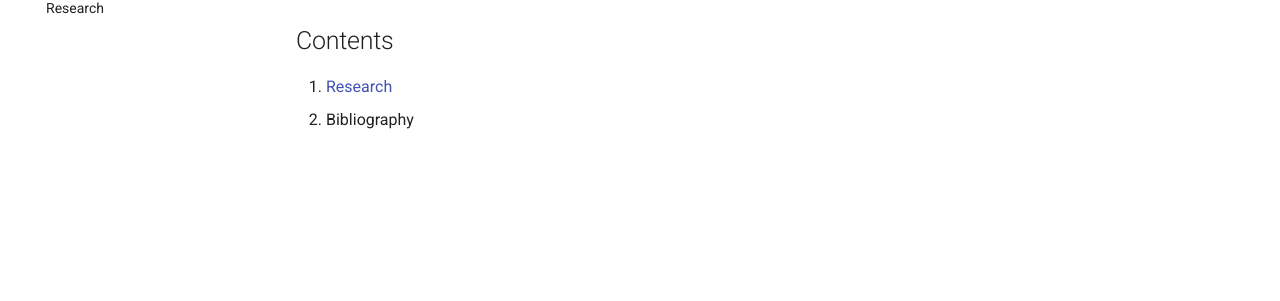
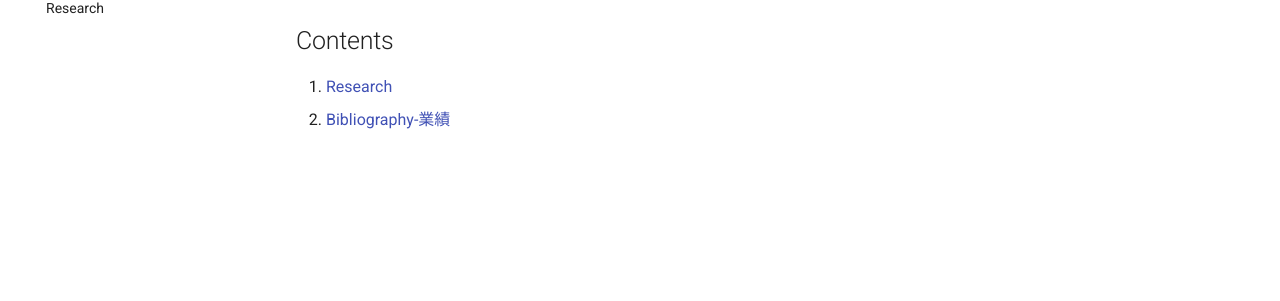
Before and after one commit to HirotsuguMINOWA/lab, an MkDocs documentation site: the page built from docs/index.md, in a window 1280 px wide. Shown: the part 157-458 px from the top of the page. Built offline with MkDocs 1.6.1 and Material for MkDocs 9.7.7, drawn with Linux system fonts in a browser that asks for light colours.

Commit message:
Added bibliography

```diff
--- a/docs/index.md
+++ b/docs/index.md
@@ -3,4 +3,4 @@
 ## Contents
 
 1. [Research](research.md)
-2. Bibliography
+2. [Bibliography-業績](https://researchmap.jp/hirotsugu_minowa)
```
Also changed, not shown: site/index.html, site/search/search_index.json.
